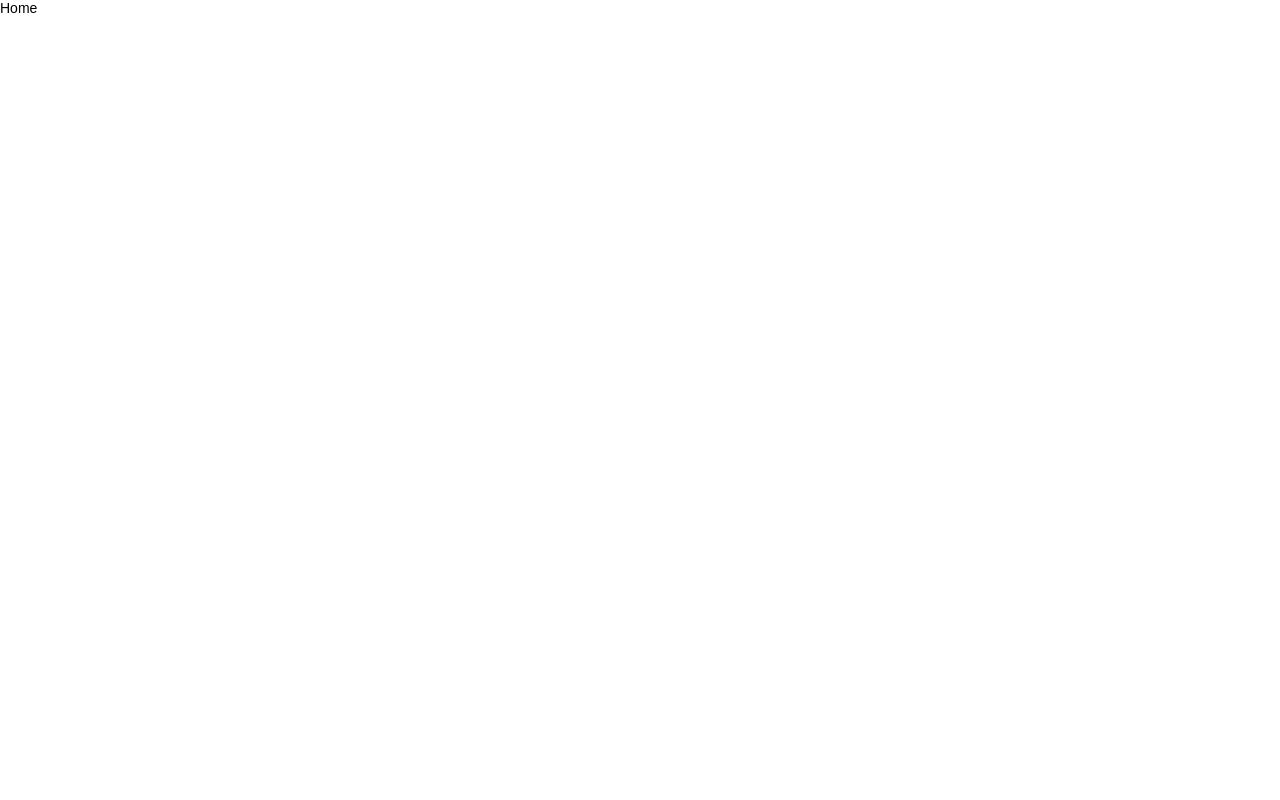
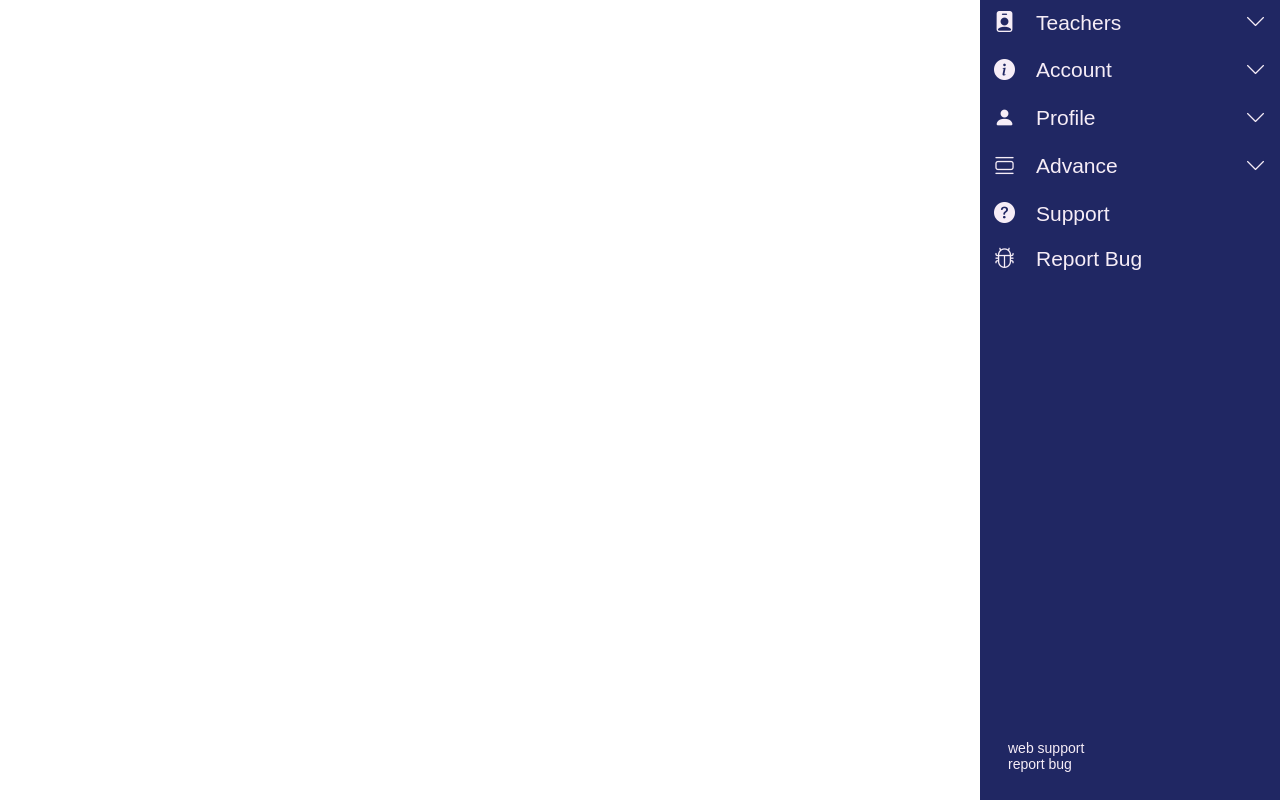
Before and after one commit to chamo7788/LMS-Project, a React (Vite) app in the folder Smart LMS/: page / in a window 1280 px wide. Built offline with nearby package versions, Linux system fonts and the light colour scheme.

Commit message:
changed the file structure and added the right side bar component

```diff
--- a/Smart LMS/index.html
+++ b/Smart LMS/index.html
@@ -11,6 +11,7 @@
       crossorigin="anonymous"
       referrerpolicy="no-referrer"
     />
+    <link rel="stylesheet" href="https://cdnjs.cloudflare.com/ajax/libs/bootstrap-icons/1.11.3/font/bootstrap-icons.min.css" integrity="sha512-dPXYcDub/aeb08c63jRq/k6GaKccl256JQy/AnOq7CAnEZ9FzSL9wSbcZkMp4R26vBsMLFYH4kQ67/bbV8XaCQ==" crossorigin="anonymous" referrerpolicy="no-referrer" />
     <title>Smart LMS</title>
   </head>
   <body>
--- /dev/null
+++ b/Smart LMS/src/home-components/RightSidebar/RightSidebar.css
@@ -0,0 +1,62 @@
+.rightsidebar{
+    position: fixed;
+    right: 0;
+    top: 0;
+    bottom: 0;
+    width: 300px;
+    background-color: #202763;
+    color: var(--white);
+}
+
+.rightsidebar-Items{
+    padding: .75em 1em;
+    display: block;
+    transition: background-color .20s;
+    cursor: pointer;
+    border-radius: 5px;
+}
+
+.rightsidebar-Items:hover{
+    background-color: rgba(255, 255, 255, .1);
+}
+
+.sidebar-Item-title{
+    display: flex;
+    font-size: 1.5em;
+    justify-content: space-between;
+    cursor: pointer;
+}
+
+.sidebar-Item-title span i{
+    display: inline-block;
+    width: 2em;
+}
+
+.sidebar-Item-title .toggle-btn{
+    transition: transform .3s;
+}
+
+.rightsidebar-Items.open > .sidebar-Item-title .toggle-btn{
+    transform: rotate(180deg);
+}
+
+.sidebar-Item-subtitle{
+    padding-top: .25em;
+    height: 0;
+    overflow: hidden;
+}
+
+.rightsidebar-Items.open > .sidebar-Item-subtitle{
+    height: auto ;
+}
+
+.sidebar-Item-subtitle{
+    font-size: .8em;
+}
+
+.web-support{
+    position: fixed;
+    bottom: 0;
+    font-size: 1em;
+    padding: 2em;
+}
--- /dev/null
+++ b/Smart LMS/src/home-components/RightSidebar/RightSidebar.jsx
@@ -0,0 +1,19 @@
+import React from 'react'
+import './RightSidebar.css'
+import RightSidebarItems from './RightsidebarItems'
+import items from './RightSidebarData.json'
+
+export default function RightSidebar() {
+  return (
+    <div className='rightsidebar' >
+        { items.map((item, index) => <RightSidebarItems key={index} item={item} /> )}
+        <div className='web-support'>
+          <span>
+          <a href='jkdjnjn'>web support</a>
+          <br></br>
+          <a href='jkdjn'>report bug</a>
+          </span>
+        </div>
+    </div>
+  )
+}
--- /dev/null
+++ b/Smart LMS/src/home-components/RightSidebar/RightSidebarData.json
@@ -0,0 +1,126 @@
+[
+    {
+        "title": "Teachers",
+        "icon": "bi bi-person-badge-fill",
+        "childrens": [
+            {
+                "title": "Home",
+                "icon": "bi-house-fill",
+                "path": "/"
+            },
+            {
+                "title": "About",
+                "icon": "bi-info-circle-fill",
+                "path": "/about"
+            },
+            {
+                "title": "Contact",
+                "icon": "bi-phone-fill",
+                "childrens": [
+                    {
+                        "title": "Facebook",
+                        "icon": "bi-facebook"
+                    },
+                    {
+                        "title": "Twitter",
+                        "icon": "bi-twitter"
+                    },
+                    {
+                        "title": "Instagram",
+                        "icon": "bi-instagram"
+                    }
+                ]
+            },
+            {
+                "title": "FAQ",
+                "icon": "bi-question-circle-fill"
+            }
+        ]
+    },
+    {
+        "title": "Account",
+        "icon": "bi-info-circle-fill",
+        "childrens": [
+            {
+                "title": "Login",
+                "path": "/login"
+            },
+            {
+                "title": "Register",
+                "path": "/register"
+            },
+            {
+                "title": "Forgot Password",
+                "path": "/forgot-password"
+            },
+            {
+                "title": "Reset Password",
+                "path": "/reset-password"
+            }
+        ]
+    },
+    {
+        "title": "Profile",
+        "icon": "bi-person-fill",
+        "childrens": [
+            {
+                "title": "Profile",
+                "path": "/profile"
+            },
+            {
+                "title": "Settings",
+                "childrens": [
+                    {
+                        "title": "Account",
+                        "path": "/settings/account"
+                    },
+                    {
+                        "title": "Billing",
+                        "childrens": [
+                            {
+                                "title": "Payment",
+                                "path": "/settings/billing/payment"
+                            },
+                            {
+                                "title": "Subscription",
+                                "path": "/settings/billing/subscription"
+                            }
+                        ]
+                    },
+                    {
+                        "title": "Notifications",
+                        "path": "/settings/notifications"
+                    }
+                ]
+            },
+            {
+                "title": "Logout",
+                "path": "/logout"
+            }
+        ]
+    },
+    {
+        "title": "Advance",
+        "icon": "bi-view-list",
+        "childrens": [
+            {
+                "title": "Search",
+                "path": "/search"
+            },
+            {
+                "title": "History",
+                "path": "/history"
+            }
+        ]
+    },
+    {
+        "title": "Support",
+        "icon": "bi-question-circle-fill",
+        "path": "/support"
+    },
+    {
+        "title": "Report Bug",
+        "icon": "bi-bug",
+        "path": "/report-bug"
+    }
+]
--- /dev/null
+++ b/Smart LMS/src/home-components/RightSidebar/RightsidebarItems.jsx
@@ -0,0 +1,39 @@
+import { useState } from "react"
+import './RightSidebar.css'
+
+export default function RightSidebarItems({item}){
+
+    const [open, setOpen] = useState(false)
+
+    if(item.childrens){
+        return (
+            <div className={open ? "rightsidebar-Items open" : "rightsidebar-Items"}>
+                <div className="sidebar-Item-title" onClick={() => setOpen(!open)}>
+                    <span>
+                        {item.icon && <i className={item.icon}></i>}
+                        {item.title}
+                    </span>
+                    <i className="bi-chevron-down toggle-btn" ></i>
+                </div>
+                <div className="sidebar-Item-subtitle">
+                    <span>
+                        {item.childrens.map((child, index) => <RightSidebarItems key={index} item={child} />)}
+                    </span>
+                </div>
+            </div>
+        )
+    }else{
+        return (
+            <div className="rightsidebar-Items">
+                <div className="sidebar-Item-title">
+                    <a href="wdcwsx">
+                    <span>
+                        {item.icon && <i className={item.icon}></i>}
+                        {item.title}
+                    </span>
+                    </a>
+                </div>
+            </div>
+        )
+    }
+}
--- a/Smart LMS/src/pages/Home.jsx
+++ b/Smart LMS/src/pages/Home.jsx
@@ -1,5 +1,6 @@
 import React from "react"
+import RightSidebar from "../home-components/RightSidebar/RightSidebar"
 
 export default function Home(){
-    return <div>Home</div>
+    return <div><RightSidebar/></div>
 }
```
Also changed, not shown: 1 other file (tests, documents, lock files or other folders).
